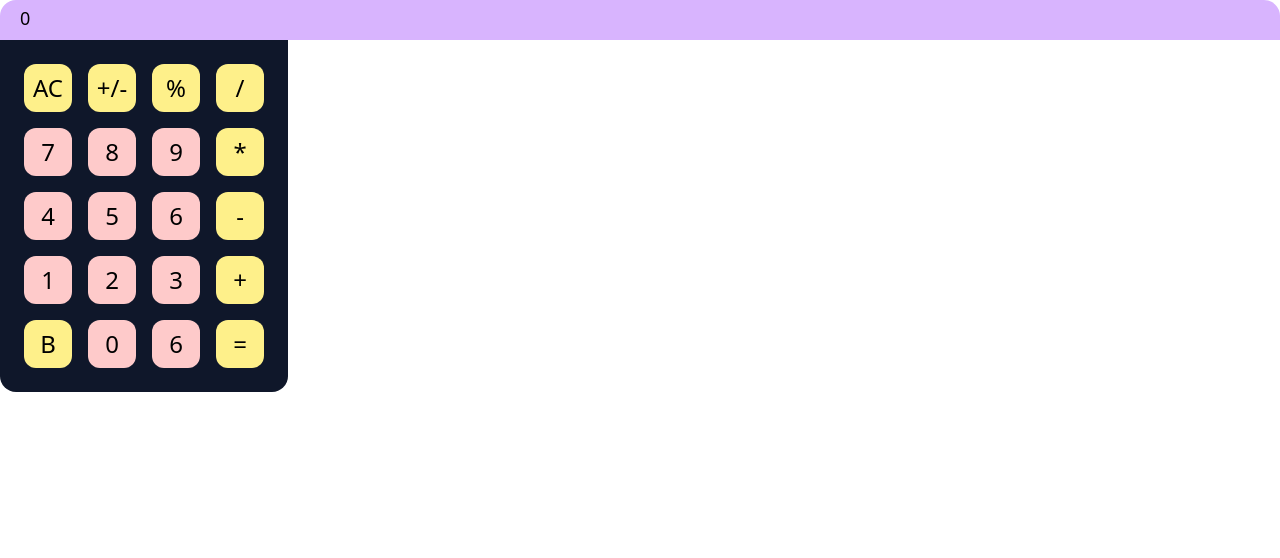
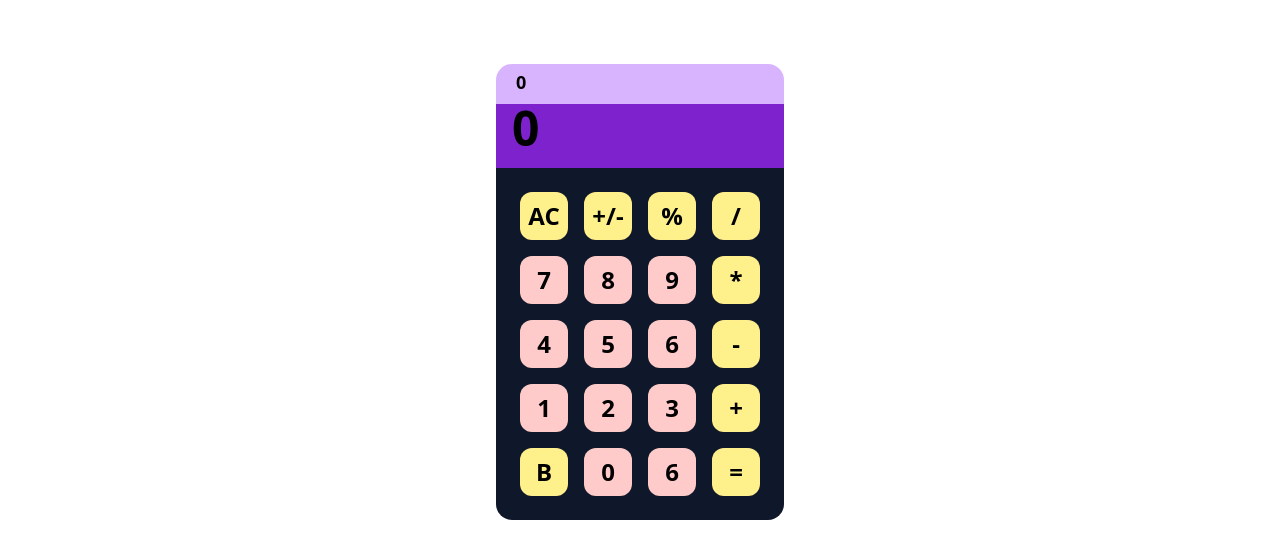
Before and after one commit to lawal-mj/react-calculator, a React (Create React App) app: page / in a window 1280 px wide. Shown: the top 558 px of the page. Built offline with nearby package versions, Linux system fonts and the light colour scheme.

Commit message:
design changes

```diff
--- a/src/App.js
+++ b/src/App.js
@@ -12,7 +12,7 @@ export default function App(){
     /*  1.State Variables  */
         const [ inputValue, setInputValue ] = useState(0)
         const [ oldValue, setOldValue ] = useState(0)
-        const [ outputValue, setOutputValue ] = useState("")
+        const [ outputValue, setOutputValue ] = useState(0)
         const [ sign, setSign ] = useState("+")
 
 
@@ -116,7 +116,7 @@ export default function App(){
 
 
     return(
-        <div>
+        <div className="w-72 font-bold mx-auto my-16">
             <InputBox input={inputValue} />
             <OutputBox output={outputValue} />
             <Numpad sign={signAction} update={updateInput} equals={equalsTo} delete={deleteNumber} />
--- a/src/Components/OutputBox.js
+++ b/src/Components/OutputBox.js
@@ -1,6 +1,6 @@
 export default function OutputBox(props){
     return (
-        <div>
+        <div className="bg-purple-700 h-16 indent-4 text-5xl">
             {props.output}
         </div>
     )
```
